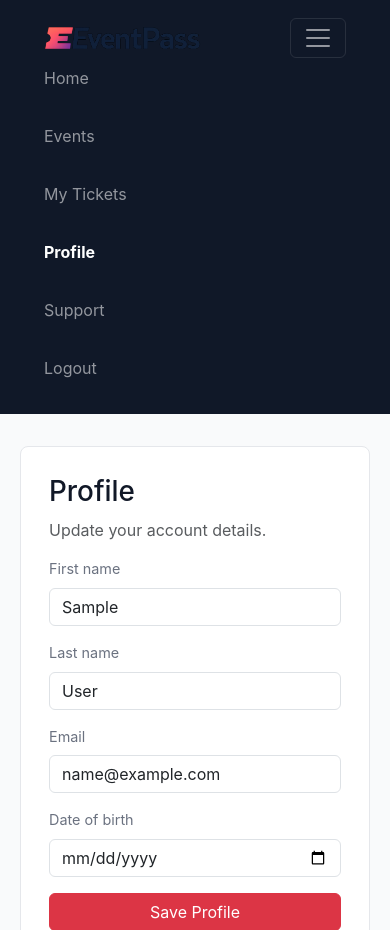
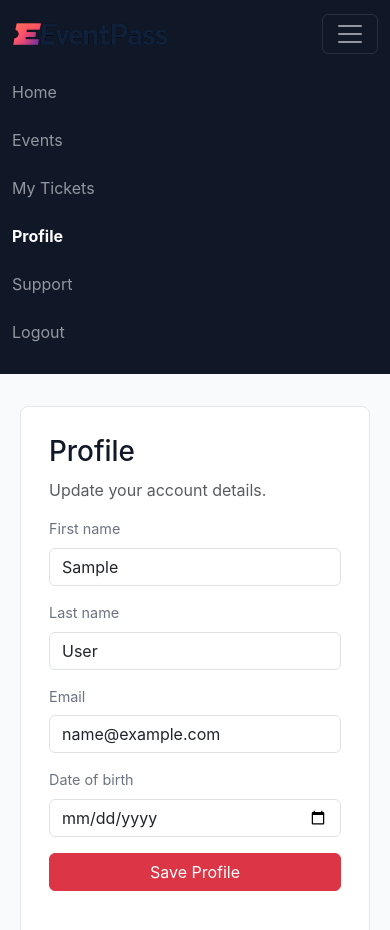
Before and after one commit to bankaiogx/eventpass, a Django app: page /accounts/profile/ in a window 390 px wide, after a click that opens the changed part. Shown: the top 930 px of the page. Run offline with Django 5.2, Linux system fonts and the light colour scheme; the visitor is signed in with stand-in values (Sample User, id 1); data comes from the database, SQL or seed files in the repository.

Commit message:
tidy navbar spacing

```diff
--- a/static/css/style.css
+++ b/static/css/style.css
@@ -37,7 +37,8 @@ a {
     justify-content: space-between;
     margin: 0 auto;
     max-width: 1120px;
-    padding: 18px 20px;
+    min-height: 86px;
+    padding: 14px 0;
 }
 
 .brand {
@@ -60,7 +61,13 @@ a {
 }
 
 .navbar-nav {
-    gap: 18px;
+    align-items: center;
+    gap: 24px;
+}
+
+.navbar .nav-link {
+    padding-left: 0;
+    padding-right: 0;
 }
 
 .navbar .nav-link.active {
@@ -78,7 +85,7 @@ a {
     background: transparent;
     border: 0;
     font: inherit;
-    padding: var(--bs-nav-link-padding-y) var(--bs-nav-link-padding-x);
+    padding: var(--bs-nav-link-padding-y) 0;
 }
 
 .nav-links {
@@ -570,6 +577,16 @@ select {
 }
 
 @media (max-width: 720px) {
+    .navbar {
+        min-height: 78px;
+    }
+
+    .navbar-nav {
+        align-items: flex-start;
+        gap: 8px;
+        padding-top: 18px;
+    }
+
     .home-carousel .carousel-item::before {
         background: rgba(16, 24, 40, 0.78);
     }
--- a/templates/base.html
+++ b/templates/base.html
@@ -13,7 +13,7 @@
 <body>
     <header class="site-header">
         <nav class="navbar navbar-expand-lg navbar-dark">
-            <div class="container-fluid px-4">
+            <div class="container">
                 <a class="navbar-brand" href="{% url 'home' %}">
                     <img class="site-logo" src="{% static 'images/logo.png' %}" alt="EventPass">
                 </a>
```
